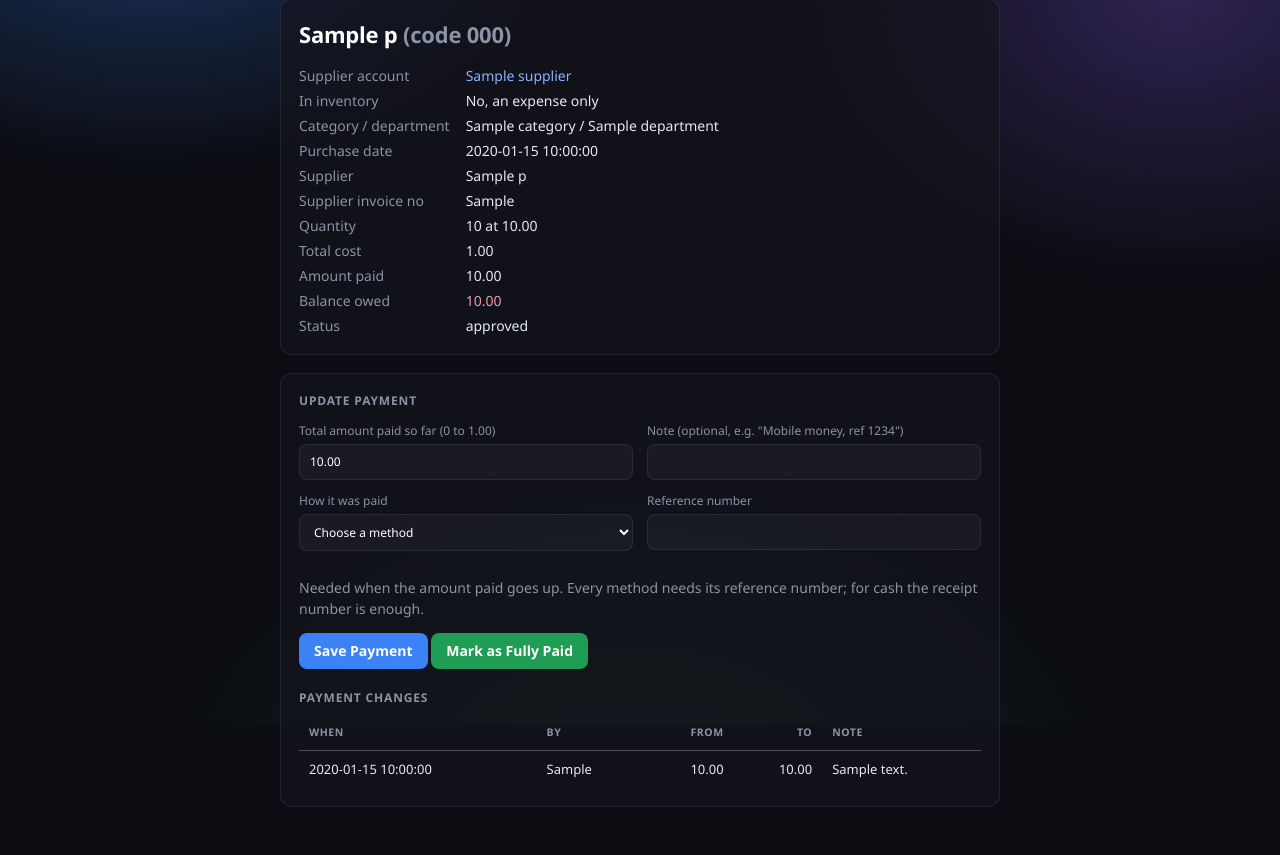
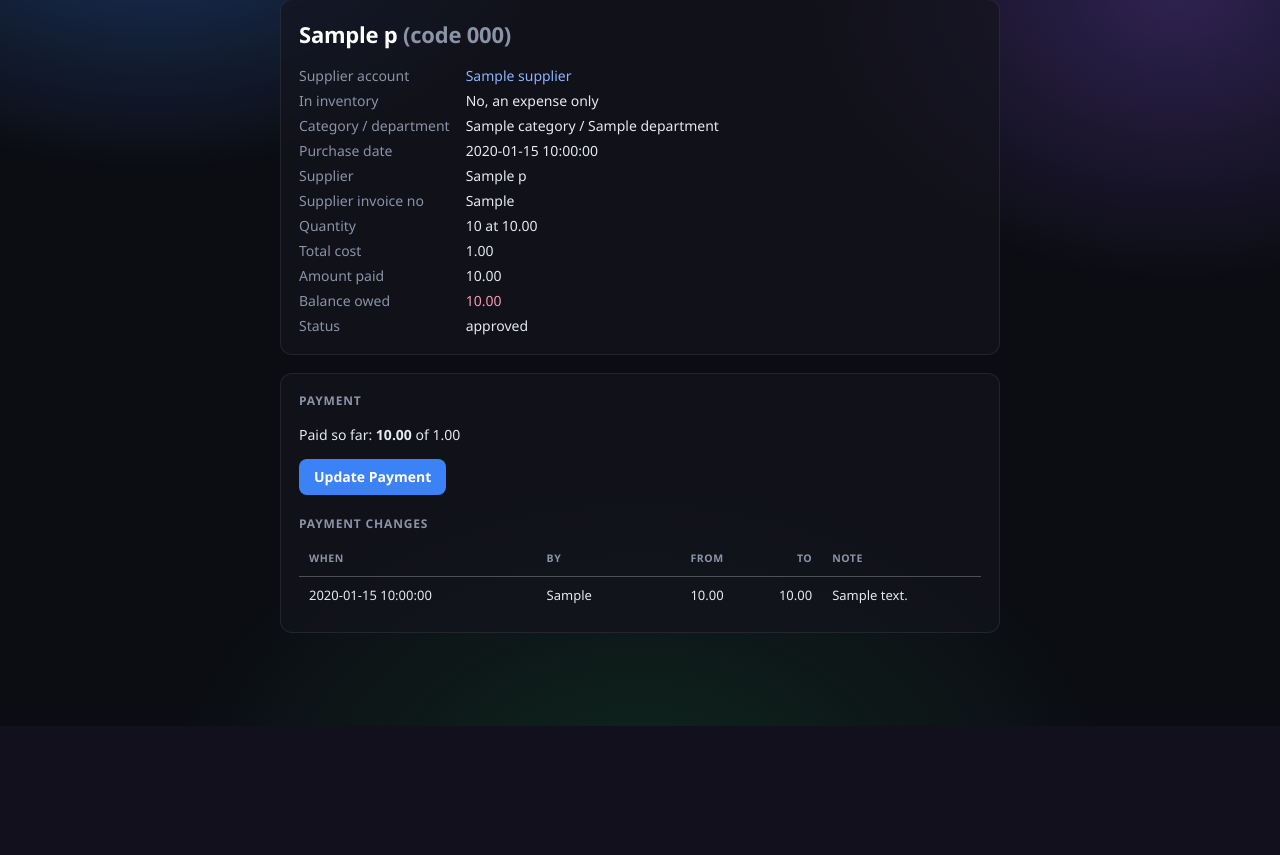
Before and after one commit to TechGuy199/Chimoko-app, a Flask app: template web/templates/purchase.html in a window 1280 px wide. Shown: the part 74-929 px from the top of the page. After the commit the page ends 800 px from the top, so only its background shows below. Run offline with Flask 3, Linux system fonts and the light colour scheme; the template is opened without the code that fills it: most values are stand-ins (such as "Sample title", 1, 10 or a date in 2020); some libraries are stand-ins or nearby versions.

Commit message:
Web: update a payment in an overlay on invoices and purchases
The payment summary and its change history stay on the page; the Update Payment form opens as an overlay. Saving closes it straight away and the page updates in place.

Co-Authored-By: Claude Haiku 5.5 <noreply@anthropic.com>

```diff
--- a/web/templates/_payment.html
+++ b/web/templates/_payment.html
@@ -1,30 +1,9 @@
-{# Admin-only payment form and change history. Expects: action, total, paid, payments. #}
+{# Admin-only payment summary, the change history, and the update form in an overlay (dialog.js).
+   Expects: action, total, paid, payments, methods. #}
 <section class="card block no-print payment-box">
-    <h2>Update Payment</h2>
-    <form method="post" action="{{ action }}">
-        {{ csrf_field() }}
-        <div class="grid">
-            <label>Total amount paid so far (0 to {{ total|money }})
-                <input name="amount_paid" type="number" min="0" max="{{ total }}" step="0.01" value="{{ '%.2f'|format(paid) }}" required>
-            </label>
-            <label>Note (optional, e.g. "Mobile money, ref 1234") <input name="note" maxlength="200"></label>
-        </div>
-        {% if methods %}
-        {# A purchase from a supplier on file: raising the amount is a payment to that supplier, so it needs its method and reference #}
-        <div class="grid">
-            <label>How it was paid
-                <select name="payment_method" data-method-select>
-                    <option value="">Choose a method</option>
-                    {% for method, label in methods %}<option value="{{ method }}" data-reference-label="{{ label }}">{{ method }}</option>{% endfor %}
-                </select>
-            </label>
-            <label><span data-reference-text>Reference number</span> <input name="payment_reference" maxlength="60" data-reference autocomplete="off"></label>
-        </div>
-        <p class="muted">Needed when the amount paid goes up. Every method needs its reference number; for cash the receipt number is enough.</p>
-        {% endif %}
-        <button class="btn primary">Save Payment</button>
-        <button class="btn success" name="mark_paid" value="1" formnovalidate>Mark as Fully Paid</button>
-    </form>
+    <h2>Payment</h2>
+    <p>Paid so far: <strong>{{ paid|money }}</strong> of {{ total|money }}</p>
+    <p><button type="button" class="btn primary" data-modal-open="payment-update">Update Payment</button></p>
 
     {% if payments %}
     <h2 class="spaced">Payment Changes</h2>
@@ -46,3 +25,34 @@
     </div>
     {% endif %}
 </section>
+
+<dialog class="modal no-print" id="payment-update" aria-labelledby="payment-update-title">
+    <div class="modal-body">
+        <h2 id="payment-update-title">Update Payment</h2>
+        <form method="post" action="{{ action }}">
+            {{ csrf_field() }}
+            <div class="grid">
+                <label>Total amount paid so far (0 to {{ total|money }})
+                    <input name="amount_paid" type="number" min="0" max="{{ total }}" step="0.01" value="{{ '%.2f'|format(paid) }}" required>
+                </label>
+                <label>Note (optional, e.g. "Mobile money, ref 1234") <input name="note" maxlength="200"></label>
+            </div>
+            {% if methods %}
+            {# A purchase from a supplier on file: raising the amount is a payment to that supplier, so it needs its method and reference #}
+            <div class="grid">
+                <label>How it was paid
+                    <select name="payment_method" data-method-select>
+                        <option value="">Choose a method</option>
+                        {% for method, label in methods %}<option value="{{ method }}" data-reference-label="{{ label }}">{{ method }}</option>{% endfor %}
+                    </select>
+                </label>
+                <label><span data-reference-text>Reference number</span> <input name="payment_reference" maxlength="60" data-reference autocomplete="off"></label>
+            </div>
+            <p class="muted">Needed when the amount paid goes up. Every method needs its reference number; for cash the receipt number is enough.</p>
+            {% endif %}
+            <button class="btn primary">Save Payment</button>
+            <button class="btn success" name="mark_paid" value="1" formnovalidate>Mark as Fully Paid</button>
+            <p class="center"><button type="button" class="btn ghost" data-modal-close>Cancel</button></p>
+        </form>
+    </div>
+</dialog>
```
